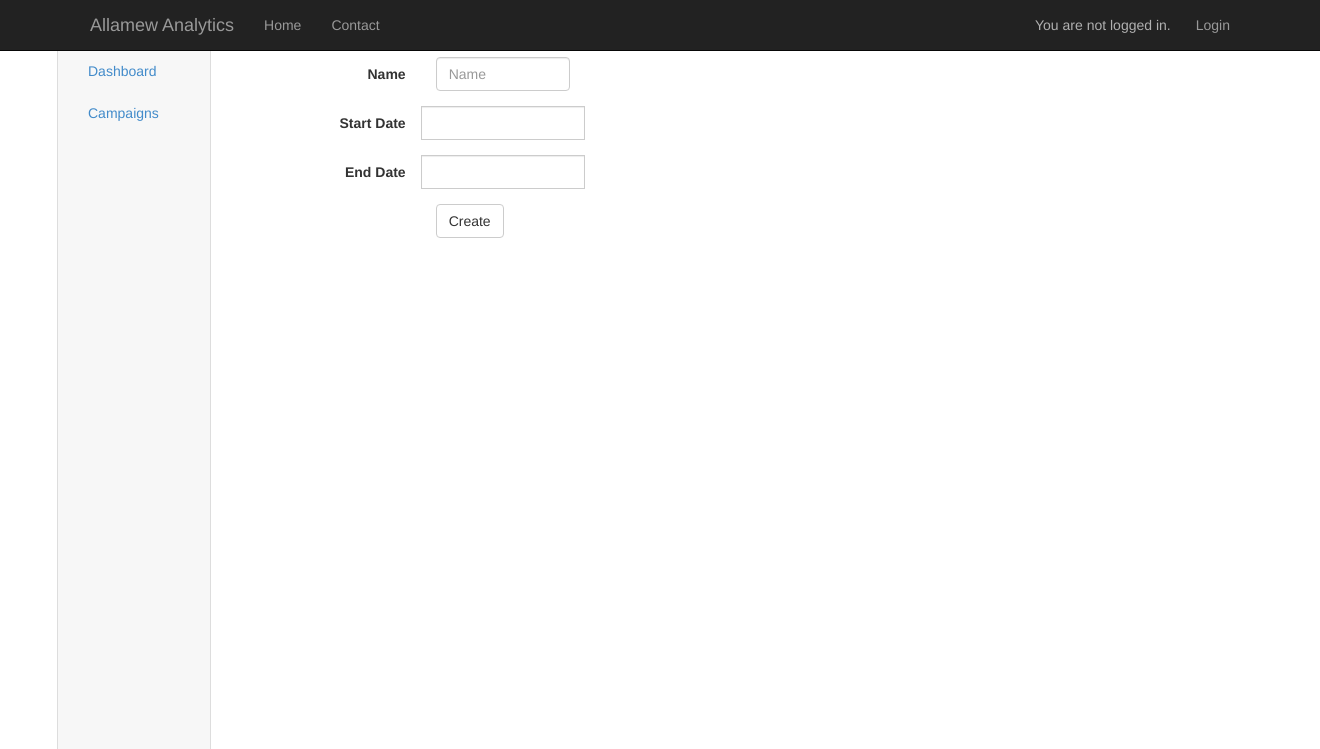
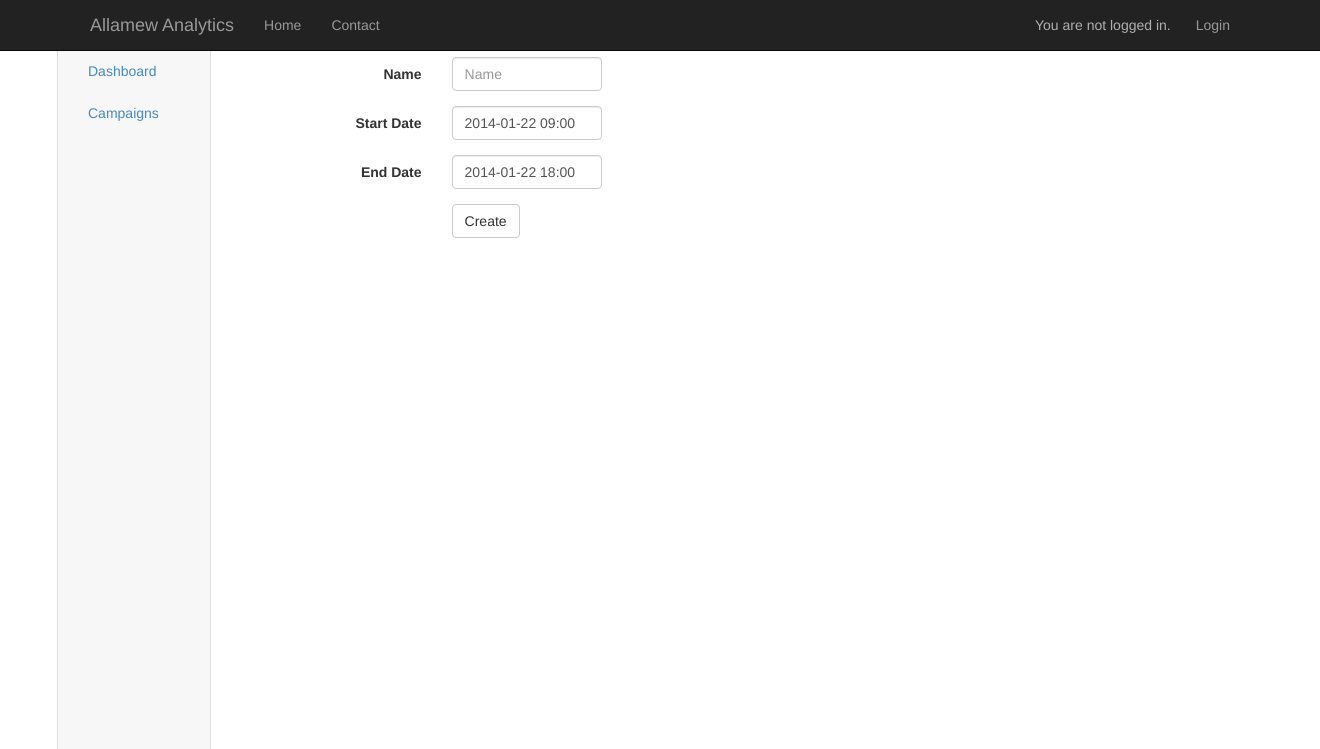
Before and after one commit to toconnor13/cattalax, a Django app: template templates/dashboard/campaign_form.html in a window 1320 px wide. Shown: the top 749 px of the page. Run offline with Django 3.2, Linux system fonts and the light colour scheme; the template is opened without the code that fills it, so the values that code supplies are empty; parts of the project's set-up code (start-up, migrations or seed data) failed here and were passed over; some libraries are stand-ins or nearby versions.

Commit message:
Datetimepicker form working

```diff
--- a/templates/base.html
+++ b/templates/base.html
@@ -99,9 +99,15 @@
 		</script>
 
 		<script type="text/javascript">
-			$('#datetimepicker').datetimepicker({
-					format: 'yyyy-mm-dd hh:ii'
-			})
+			$('#datetimepicker1').datetimepicker({
+				format: 'yyyy-mm-dd hh:ii'
+			});
+		</script>
+
+		<script type="text/javascript">
+			$('#datetimepicker2').datetimepicker({
+				format: 'yyyy-mm-dd hh:ii'
+			});
 		</script>
 
 	</body>
--- a/templates/dashboard/campaign_form.html
+++ b/templates/dashboard/campaign_form.html
@@ -1,7 +1,7 @@
 {% extends "vert_nav.html" %}
 
 {% block column %}
-	<form method="POST" id="sandbox-container" class="form-horizontal" role="form">
+	<form method="POST" id="sandbox-container" class="form-horizontal" role="form" style="width: 110%;" >
 		{% csrf_token %}
 		<div class="form-group">
 			<label for="event_name" class="col-sm-2 control-label">Name</label>
@@ -10,19 +10,17 @@
 			</div>
 		</div>
 
-		<div class="input-daterange" id="datepicker">
-
 		<div class="form-group">
 			<label for="start" class="col-sm-2 control-label">Start Date</label>
-				<div class="col-sm-2 input-group">
-					<input type="text" class="form-control input-small" name="start">
+			<div class="controls col-sm-2">
+				<input type="text" class="form-control input-small" name="start" id="datetimepicker1" value="2014-01-22 09:00">
 			</div>
 		</div>
 
 		<div class="form-group">
 			<label for="end" class="col-sm-2 control-label">End Date</label>
-				<div class="col-sm-2 input-group">
-					<input type="text" class="form-control input-small" name="end">
+			<div class="controls col-sm-2">
+				<input type="text" class="form-control input-small" name="end" id="datetimepicker2" value="2014-01-22 18:00">
 			</div>
 		</div>
 
@@ -31,6 +29,5 @@
 				<button type="submit" class="btn btn-default" type="submit">Create</button>
 			</div>
 		</div>
-		</div>
 	</form>
 {% endblock %}
```
Lines whose indentation alone changed are shown as unchanged.
